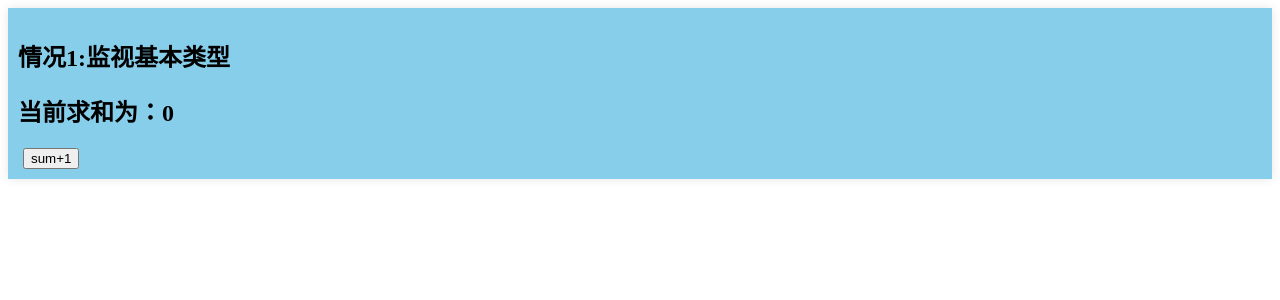
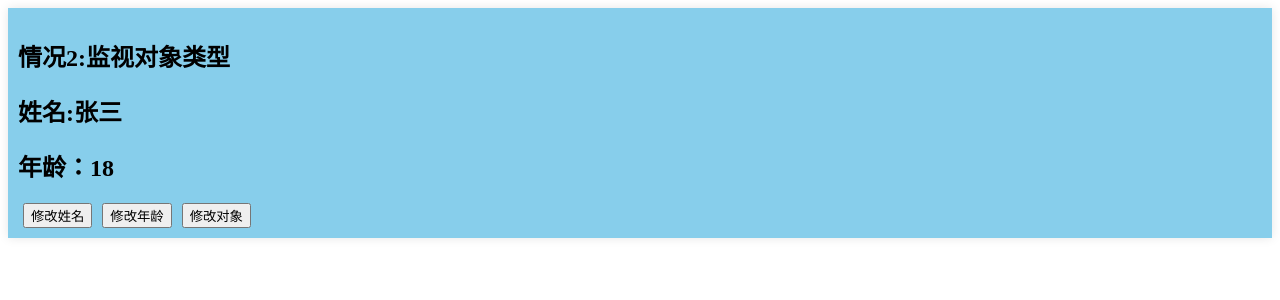
Before and after one commit to simonli866/hello_vue, a Vue app: page / in a window 1280 px wide. Shown: the top 300 px of the page. Built offline with nearby package versions, Linux system fonts and the light colour scheme.

Commit message:
watch change object

```diff
--- a/src/components/Person.vue
+++ b/src/components/Person.vue
@@ -1,9 +1,12 @@
 <template>
         <!-- html -->
         <div class="person">
-                <h2>情况1:监视基本类型</h2>
-                <h2>当前求和为：{{ sum }}</h2>
-                <button @click="changeSum">sum+1</button>
+                <h2>情况2:监视对象类型</h2>
+                <h2>姓名:{{ person.name }}</h2>
+                <h2>年龄：{{ person.age }}</h2>
+                <button @click="changeName">修改姓名</button>
+                <button @click="changeAge">修改年龄</button>
+                <button @click="changePerson">修改对象</button>
         </div>
 </template>
 
@@ -16,20 +19,41 @@ export default {
 </script> -->
 <script lang="ts" setup name="Person">
 import { watch, ref } from "vue";
-
-let sum = ref(0);
-function changeSum() {
-        sum.value++;
+let person = ref({
+        name: "张三",
+        age: 18,
+        sex: "男",
+        address: "北京",
+});
+function changeAge() {
+        person.value.age += 1;
+}
+function changeName() {
+        person.value.name += "~";
 }
 
-const stopWatch = watch(sum, (newValue, oldValue) => {
-        console.log("sum变化了", newValue, oldValue);
-        if (newValue > 10) {
-                stopWatch();
-        }
-})
 
-console.log(stopWatch)
+function changePerson() {
+        person.value = {
+                name: "李四",
+                age: 20,
+                sex: "女",
+                address: "上海",
+        };
+}
+
+// 监视，情况一：监视ref定义的对象类型数据，监视的是对象的地址值，若想监视对象内部的属性，需要使用deep:true
+// watch(person, (newValue, oldValue) => {
+//         console.log("newValue", newValue);
+//         console.log("oldValue", oldValue);
+// }, {deep:true})
+// watch 的第三个参数是配置对象
+// watch 的第二个参数是监视的回调
+// watch 的第一个参数是监视的对象
+watch(person, (newValue, oldValue) => {
+        console.log("newValue", newValue);
+        console.log("oldValue", oldValue);
+}, { deep: true, immediate: true })
 </script>
 
 <style scoped>
```
